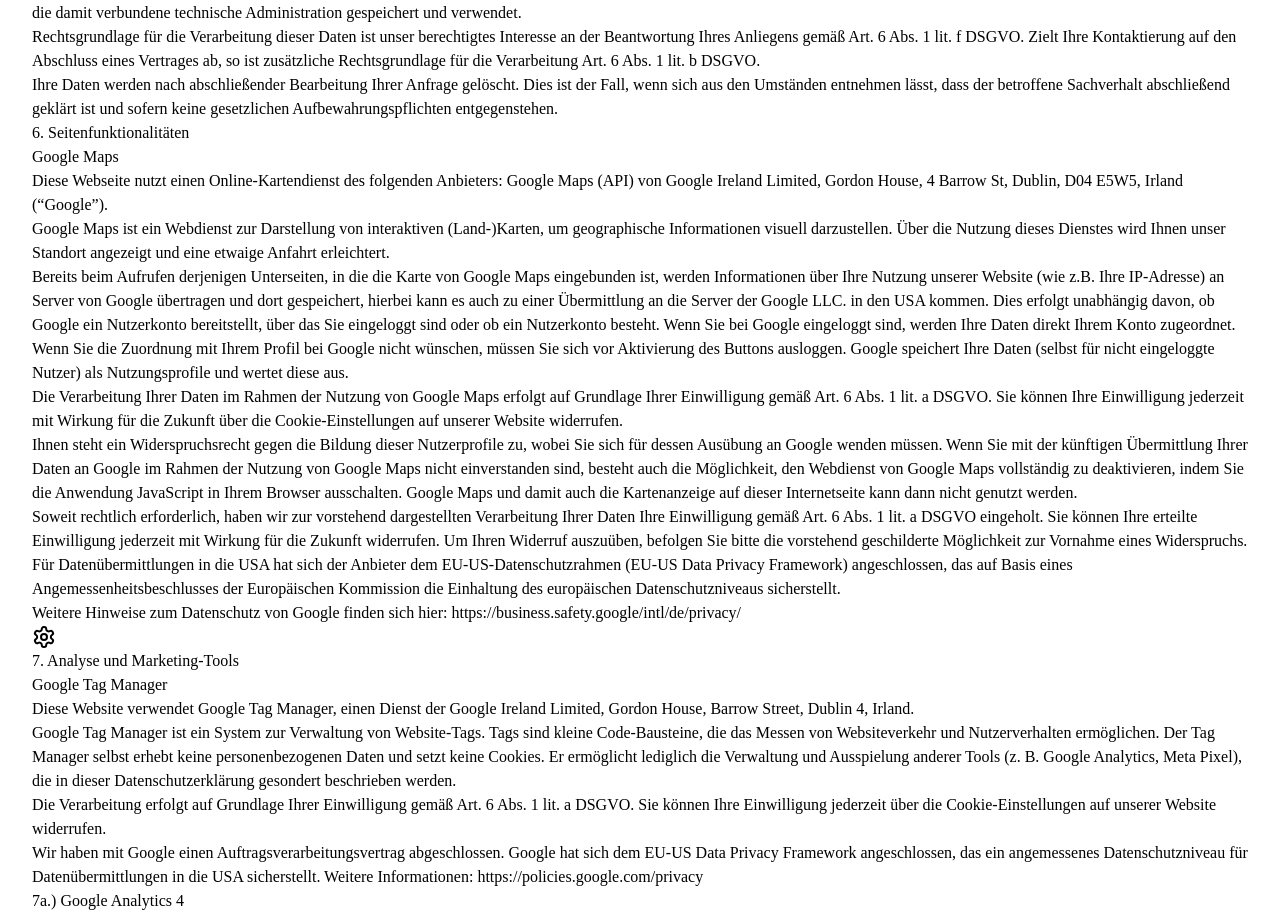
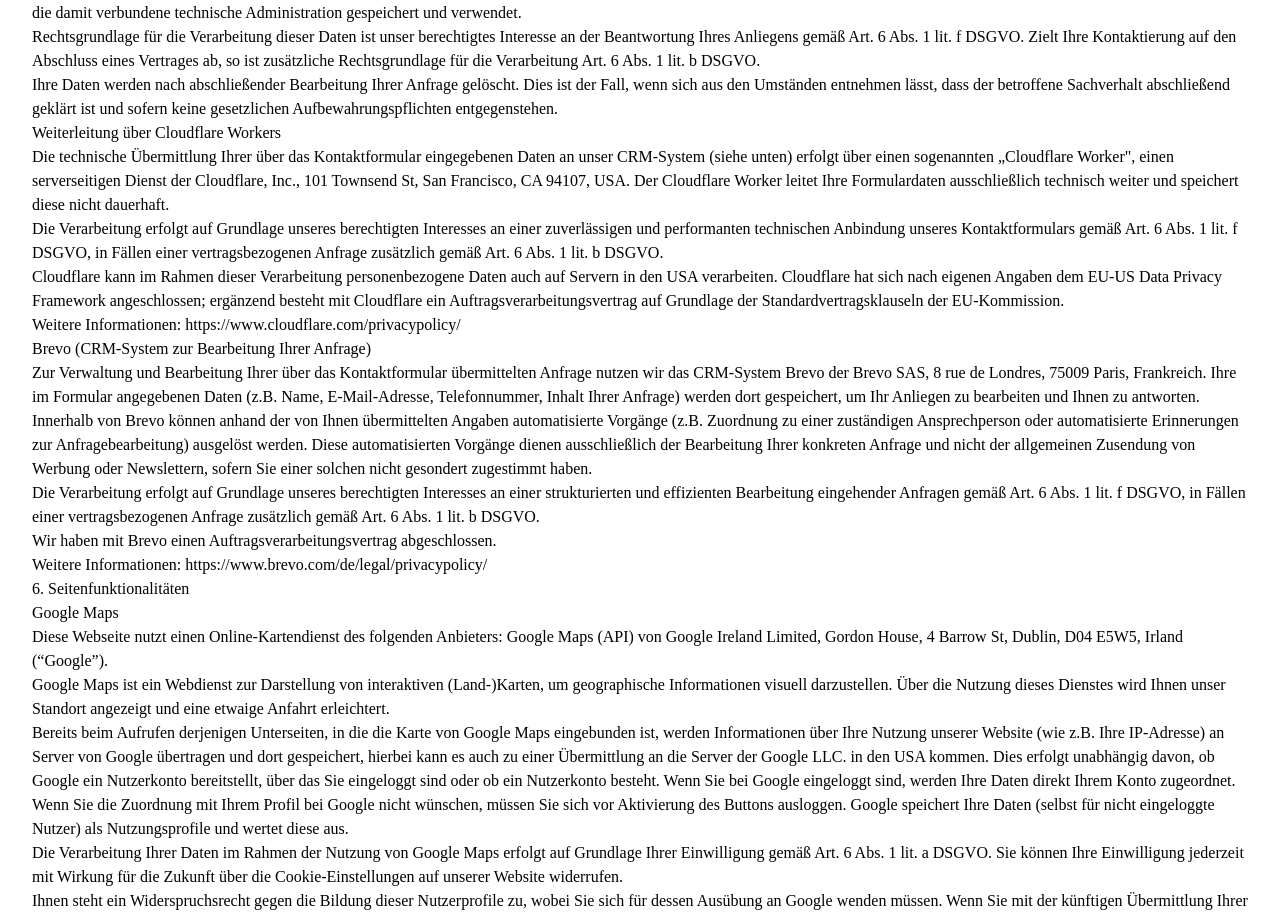
Before and after one commit to pejman-de/ed-rent-sale_verkauf-lp3, a React (Vite) app in the folder client/: page /datenschutz in a window 1280 px wide. Shown: the part 1886-2802 px from the top of the page. Built offline with nearby package versions, Linux system fonts and the light colour scheme.

Commit message:
Datenschutzerklärung: Cloudflare Worker + Brevo CRM ergänzt

```diff
--- a/client/src/pages/Datenschutz.tsx
+++ b/client/src/pages/Datenschutz.tsx
@@ -140,6 +140,47 @@
               <p>
                 Ihre Daten werden nach abschließender Bearbeitung Ihrer Anfrage gelöscht. Dies ist der Fall, wenn sich aus den Umständen entnehmen lässt, dass der betroffene Sachverhalt abschließend geklärt ist und sofern keine gesetzlichen Aufbewahrungspflichten entgegenstehen.
               </p>
+
+              <div className="space-y-4 pl-4 border-l-2 border-brand-cyan/30">
+                <h3 className="font-bold text-brand-navy">Weiterleitung über Cloudflare Workers</h3>
+                <p>
+                  Die technische Übermittlung Ihrer über das Kontaktformular eingegebenen Daten an unser CRM-System (siehe unten) erfolgt über einen sogenannten „Cloudflare Worker", einen serverseitigen Dienst der Cloudflare, Inc., 101 Townsend St, San Francisco, CA 94107, USA. Der Cloudflare Worker leitet Ihre Formulardaten ausschließlich technisch weiter und speichert diese nicht dauerhaft.
+                </p>
+                <p>
+                  Die Verarbeitung erfolgt auf Grundlage unseres berechtigten Interesses an einer zuverlässigen und performanten technischen Anbindung unseres Kontaktformulars gemäß Art. 6 Abs. 1 lit. f DSGVO, in Fällen einer vertragsbezogenen Anfrage zusätzlich gemäß Art. 6 Abs. 1 lit. b DSGVO.
+                </p>
+                <p>
+                  Cloudflare kann im Rahmen dieser Verarbeitung personenbezogene Daten auch auf Servern in den USA verarbeiten. Cloudflare hat sich nach eigenen Angaben dem EU-US Data Privacy Framework angeschlossen; ergänzend besteht mit Cloudflare ein Auftragsverarbeitungsvertrag auf Grundlage der Standardvertragsklauseln der EU-Kommission.
+                </p>
+                <p>
+                  Weitere Informationen:{" "}
+                  <a href="https://www.cloudflare.com/privacypolicy/" target="_blank" rel="noopener noreferrer" className="text-brand-cyan hover:underline break-all">
+                    https://www.cloudflare.com/privacypolicy/
+                  </a>
+                </p>
+              </div>
+
+              <div className="space-y-4 pl-4 border-l-2 border-brand-cyan/30">
+                <h3 className="font-bold text-brand-navy">Brevo (CRM-System zur Bearbeitung Ihrer Anfrage)</h3>
+                <p>
+                  Zur Verwaltung und Bearbeitung Ihrer über das Kontaktformular übermittelten Anfrage nutzen wir das CRM-System Brevo der Brevo SAS, 8 rue de Londres, 75009 Paris, Frankreich. Ihre im Formular angegebenen Daten (z.B. Name, E-Mail-Adresse, Telefonnummer, Inhalt Ihrer Anfrage) werden dort gespeichert, um Ihr Anliegen zu bearbeiten und Ihnen zu antworten.
+                </p>
+                <p>
+                  Innerhalb von Brevo können anhand der von Ihnen übermittelten Angaben automatisierte Vorgänge (z.B. Zuordnung zu einer zuständigen Ansprechperson oder automatisierte Erinnerungen zur Anfragebearbeitung) ausgelöst werden. Diese automatisierten Vorgänge dienen ausschließlich der Bearbeitung Ihrer konkreten Anfrage und nicht der allgemeinen Zusendung von Werbung oder Newslettern, sofern Sie einer solchen nicht gesondert zugestimmt haben.
+                </p>
+                <p>
+                  Die Verarbeitung erfolgt auf Grundlage unseres berechtigten Interesses an einer strukturierten und effizienten Bearbeitung eingehender Anfragen gemäß Art. 6 Abs. 1 lit. f DSGVO, in Fällen einer vertragsbezogenen Anfrage zusätzlich gemäß Art. 6 Abs. 1 lit. b DSGVO.
+                </p>
+                <p>
+                  Wir haben mit Brevo einen Auftragsverarbeitungsvertrag abgeschlossen.
+                </p>
+                <p>
+                  Weitere Informationen:{" "}
+                  <a href="https://www.brevo.com/de/legal/privacypolicy/" target="_blank" rel="noopener noreferrer" className="text-brand-cyan hover:underline break-all">
+                    https://www.brevo.com/de/legal/privacypolicy/
+                  </a>
+                </p>
+              </div>
             </section>
 
             {/* Section 6 */}
```
